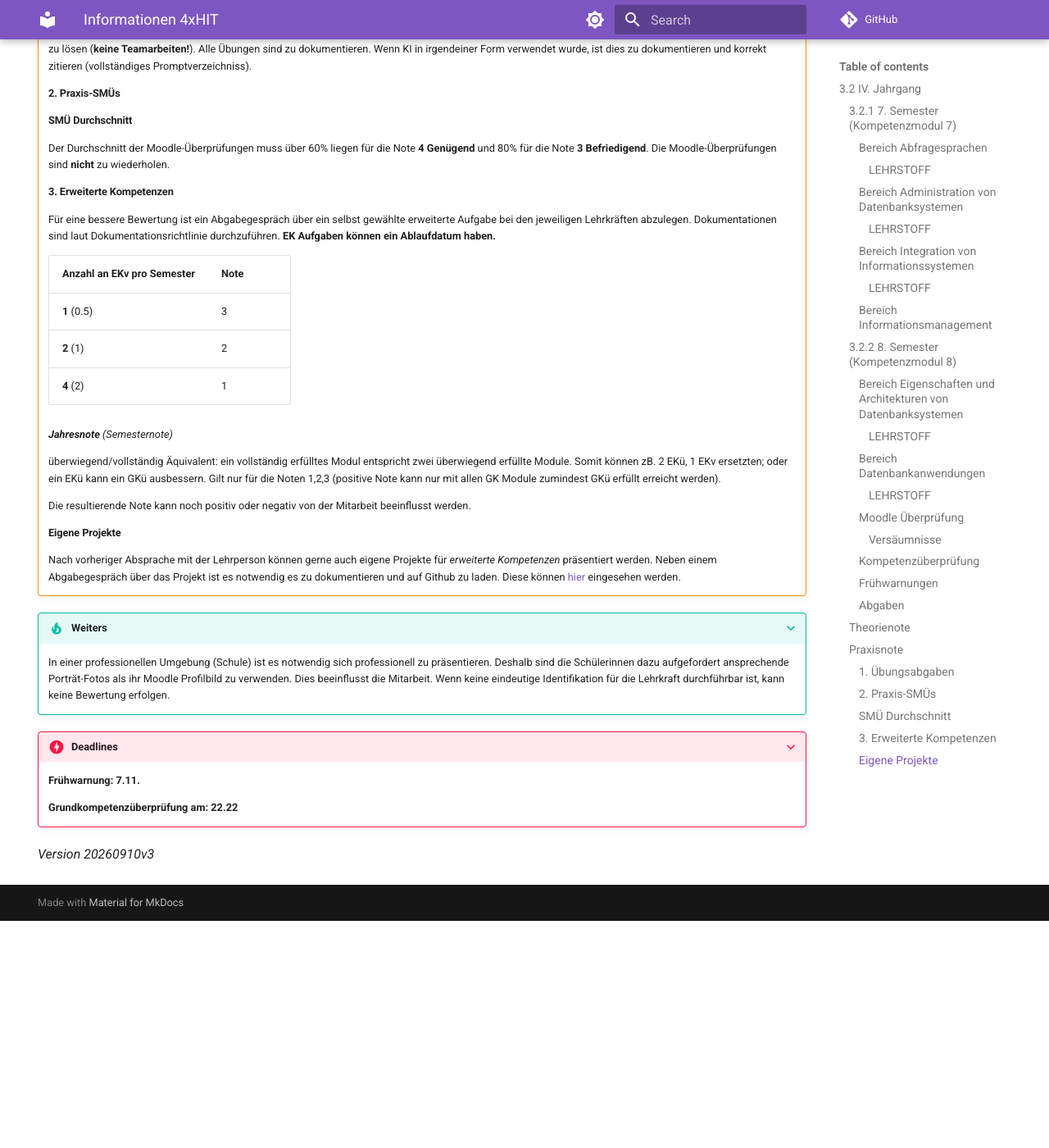
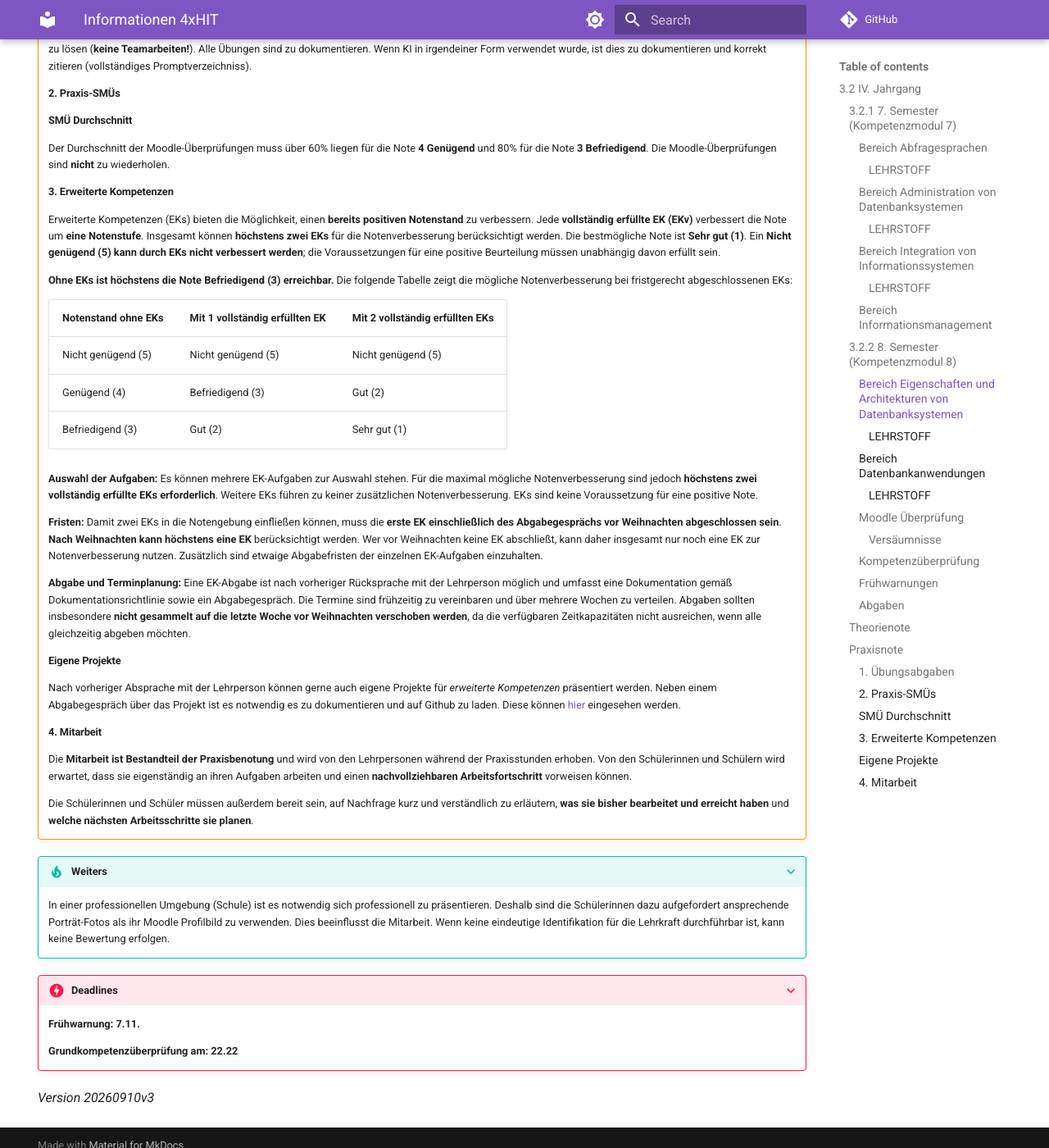
Before and after one commit to TGM-HIT/insy-exercises, an MkDocs documentation site: the page built from docs/intros/4x.md, in a window 1280 px wide and 1400 px high, scrolled down 1156 px. Shown: the whole window at 82% size. Built offline with MkDocs 1.6.1 and Material for MkDocs 9.7.7, drawn with Linux system fonts in a browser that asks for light colours; comment, search, counter and statistics services are not loaded; before the commit the page ends 2279 px from its top, so only the background shows below that.

Commit message:
Präzisiere EK-Bewertung und Mitarbeit für 4xHIT

```diff
--- a/docs/intros/4x.md
+++ b/docs/intros/4x.md
@@ -119,23 +119,31 @@ Willkommen im Informationssysteme Kurs 2025/26 im 4. Jahrgang! Hier einige grund
 
     #### 3. Erweiterte Kompetenzen
 
-    Für eine bessere Bewertung ist ein Abgabegespräch über ein selbst gewählte erweiterte Aufgabe bei den jeweiligen Lehrkräften abzulegen. Dokumentationen sind laut Dokumentationsrichtlinie durchzuführen. **EK Aufgaben können ein Ablaufdatum haben.**
+    Erweiterte Kompetenzen (EKs) bieten die Möglichkeit, einen **bereits positiven Notenstand** zu verbessern. Jede **vollständig erfüllte EK (EKv)** verbessert die Note um **eine Notenstufe**. Insgesamt können **höchstens zwei EKs** für die Notenverbesserung berücksichtigt werden. Die bestmögliche Note ist **Sehr gut (1)**. Ein **Nicht genügend (5) kann durch EKs nicht verbessert werden**; die Voraussetzungen für eine positive Beurteilung müssen unabhängig davon erfüllt sein.
 
-    | Anzahl an EKv pro Semester | Note |
-    | -------------------------- | ---- |
-    | **1** (0.5)                | 3    |
-    | **2** (1)                  | 2    |
-    | **4** (2)                  | 1    |
+    **Ohne EKs ist höchstens die Note Befriedigend (3) erreichbar.** Die folgende Tabelle zeigt die mögliche Notenverbesserung bei fristgerecht abgeschlossenen EKs:
 
-    _**Jahresnote** (Semesternote)_
+    | Notenstand ohne EKs | Mit 1 vollständig erfüllten EK | Mit 2 vollständig erfüllten EKs |
+    | ------------------ | ----------------------------- | ------------------------------ |
+    | Nicht genügend (5) | Nicht genügend (5)            | Nicht genügend (5)             |
+    | Genügend (4)       | Befriedigend (3)              | Gut (2)                        |
+    | Befriedigend (3)   | Gut (2)                       | Sehr gut (1)                   |
 
-    überwiegend/vollständig Äquivalent: ein vollständig erfülltes Modul entspricht zwei überwiegend erfüllte Module. Somit können zB. 2 EKü, 1 EKv ersetzten; oder ein EKü kann ein GKü ausbessern. Gilt nur für die Noten 1,2,3 (positive Note kann nur mit allen GK Module zumindest GKü erfüllt erreicht werden).
+    **Auswahl der Aufgaben:** Es können mehrere EK-Aufgaben zur Auswahl stehen. Für die maximal mögliche Notenverbesserung sind jedoch **höchstens zwei vollständig erfüllte EKs erforderlich**. Weitere EKs führen zu keiner zusätzlichen Notenverbesserung. EKs sind keine Voraussetzung für eine positive Note.
 
-    Die resultierende Note kann noch positiv oder negativ von der Mitarbeit beeinflusst werden.
+    **Fristen:** Damit zwei EKs in die Notengebung einfließen können, muss die **erste EK einschließlich des Abgabegesprächs vor Weihnachten abgeschlossen sein**. **Nach Weihnachten kann höchstens eine EK** berücksichtigt werden. Wer vor Weihnachten keine EK abschließt, kann daher insgesamt nur noch eine EK zur Notenverbesserung nutzen. Zusätzlich sind etwaige Abgabefristen der einzelnen EK-Aufgaben einzuhalten.
+
+    **Abgabe und Terminplanung:** Eine EK-Abgabe ist nach vorheriger Rücksprache mit der Lehrperson möglich und umfasst eine Dokumentation gemäß Dokumentationsrichtlinie sowie ein Abgabegespräch. Die Termine sind frühzeitig zu vereinbaren und über mehrere Wochen zu verteilen. Abgaben sollten insbesondere **nicht gesammelt auf die letzte Woche vor Weihnachten verschoben werden**, da die verfügbaren Zeitkapazitäten nicht ausreichen, wenn alle gleichzeitig abgeben möchten.
 
     #### Eigene Projekte
 
     Nach vorheriger Absprache mit der Lehrperson können gerne auch eigene Projekte für _erweiterte Kompetenzen_ präsentiert werden. Neben einem Abgabegespräch über das Projekt ist es notwendig es zu dokumentieren und auf Github zu laden. Diese können [hier]() eingesehen werden.
+
+    #### 4. Mitarbeit
+
+    Die **Mitarbeit ist Bestandteil der Praxisbenotung** und wird von den Lehrpersonen während der Praxisstunden erhoben. Von den Schülerinnen und Schülern wird erwartet, dass sie eigenständig an ihren Aufgaben arbeiten und einen **nachvollziehbaren Arbeitsfortschritt** vorweisen können.
+
+    Die Schülerinnen und Schüler müssen außerdem bereit sein, auf Nachfrage kurz und verständlich zu erläutern, **was sie bisher bearbeitet und erreicht haben** und **welche nächsten Arbeitsschritte sie planen**.
 
 ???+ tip "Weiters"
 
```
